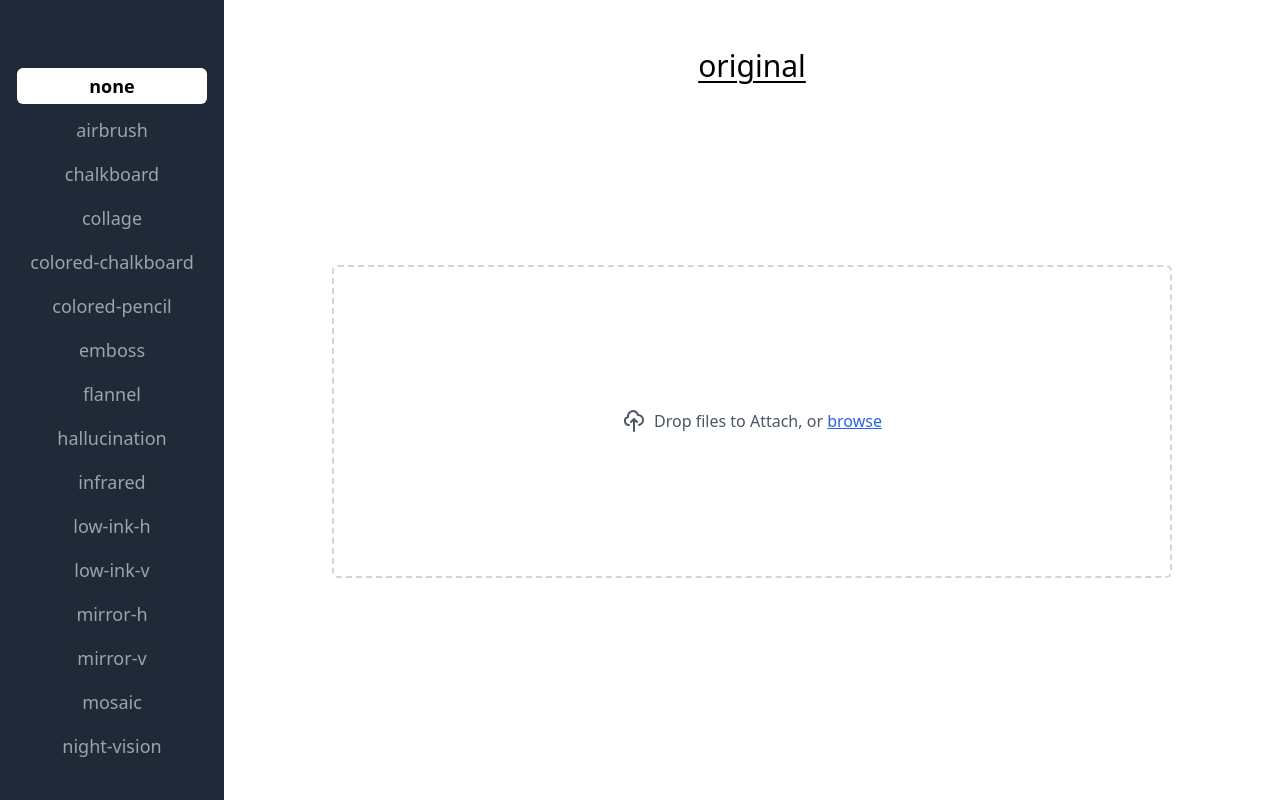
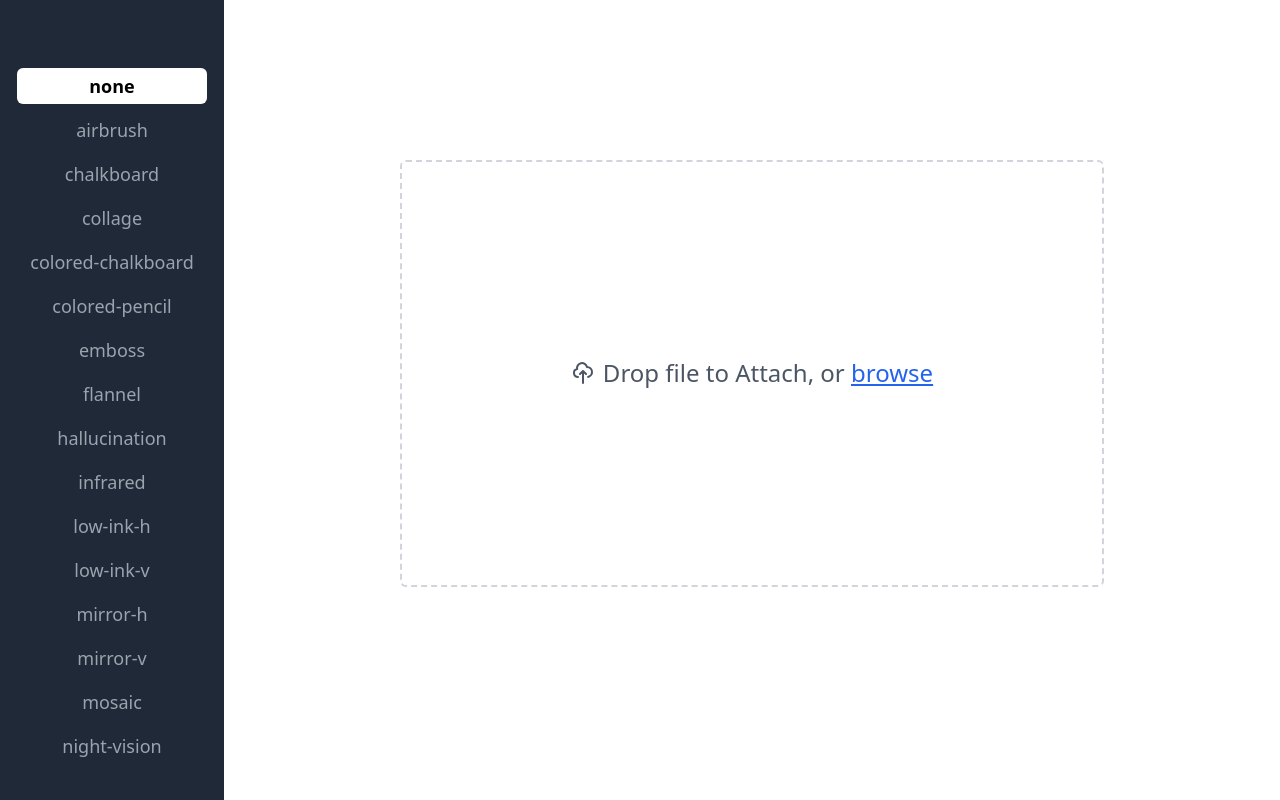
Before and after one commit to cdrani/swathe, a SvelteKit app: page / in a window 1280 px wide. Built offline with nearby package versions, Linux system fonts and the light colour scheme.

Commit message:
feat: gallery and preview views (#6)

```diff
--- a/src-tauri/tauri.conf.json
+++ b/src-tauri/tauri.conf.json
@@ -55,6 +55,8 @@
         },
         "windows": [
             {
+                "minWidth": 800,
+                "minHeight": 600,
                 "fullscreen": false,
                 "height": 600,
                 "resizable": true,
--- a/src/app.css
+++ b/src/app.css
@@ -8,7 +8,7 @@
     }
 
     .image {
-        @apply bg-center bg-cover;
+        @apply w-full aspect-video bg-cover;
         background-image: var(--src);
     }
 
--- a/src/lib/components/FileUpload.svelte
+++ b/src/lib/components/FileUpload.svelte
@@ -29,14 +29,14 @@
     }
 </script>
 
-<div class="relative flex items-center w-full min-h-48 lg:h-5/6">
+<div class="relative grid grid-cols-6 grid-rows-5 mx-auto w-full h-full place-content-center">
     <section
         aria-label="upload"
         on:dragover|preventDefault
         on:drop|preventDefault={handleDrop}
-        class="flex w-5/6 min-h-48 lg:h-1/2 items-center place-content-center justify-self-center transition bg-white border-2 border-gray-300 border-dashed rounded-md hover:border-gray-400 focus:outline-none mx-auto"
+        class="col-start-2 col-span-4 row-start-2 row-span-4 w-full h-2/3 place-content-center transition bg-white border-2 border-gray-300 border-dashed rounded-md hover:border-gray-400 focus:outline-none"
     >
-        <label class="flex justify-center cursor-pointer">
+        <label class="flex w-full h-full p-4 items-center place-content-center cursor-pointer">
             <span class="flex items-center space-x-2">
                 <svg
                     fill="none"
@@ -52,8 +52,8 @@
                         d="M7 16a4 4 0 01-.88-7.903A5 5 0 1115.9 6L16 6a5 5 0 011 9.9M15 13l-3-3m0 0l-3 3m3-3v12"
                     />
                 </svg>
-                <span class="font-medium text-gray-600">
-                    Drop files to Attach, or
+                <span class="text-lg md:text-xl lg:text-2xl text-center font-medium text-gray-600">
+                    Drop file to Attach, or
                     <span class="text-blue-600 underline">browse</span>
                 </span>
             </span>
--- a/src/lib/components/ImagePreview.svelte
+++ b/src/lib/components/ImagePreview.svelte
@@ -4,7 +4,4 @@
     export let dynamic: boolean = false
 </script>
 
-<div
-    style="--src: url({src});"
-    class="flex w-full aspect-square image {dynamic ? effect : ''}"
-></div>
+<div style="--src: url({src});" class="image {dynamic ? effect : ''}"></div>
--- /dev/null
+++ b/src/lib/views/Gallery.svelte
@@ -0,0 +1,14 @@
+<script lang="ts">
+    import { effectsList } from '../effects'
+    import ImagePreview from '$lib/components/ImagePreview.svelte'
+
+    export let src: string
+</script>
+
+<div
+    class="overflow-auto relative w-full h-full p-4 md:p-7 lg:p-10 xl:p-16 grid place-content-start grid-cols-1 sm:grid-cols-2 md:grid-cols-3 lg:grid-cols-4 2xl:grid-cols-6 gap-4 lg:gap-6"
+>
+    {#each effectsList as effect (effect)}
+        <ImagePreview dynamic {effect} {src} />
+    {/each}
+</div>
--- /dev/null
+++ b/src/lib/views/Preview.svelte
@@ -0,0 +1,17 @@
+<script lang="ts">
+    import ImagePreview from '$lib/components/ImagePreview.svelte'
+
+    export let src = ''
+    export let effect = 'none'
+</script>
+
+<div
+    class="grid grid-cols-8 place-content-center gap-8 w-full md:p-4 lg:p-6 xl:p-10 overflow-auto m-4 lg:m-6"
+>
+    <div class="w-full row-span-2 col-span-2">
+        <ImagePreview {src} effect="none" />
+    </div>
+    <div class="w-full col-start-3 col-end-12">
+        <ImagePreview view="preview" dynamic {src} {effect} />
+    </div>
+</div>
--- a/src/routes/+page.svelte
+++ b/src/routes/+page.svelte
@@ -1,49 +1,28 @@
 <script lang="ts">
     import '../app.css'
 
+    import { view } from '../stores/view'
     import { imageURL } from '../stores/image'
     import { selection } from '../stores/effect'
+
+    import Gallery from '$lib/views/Gallery.svelte'
+    import Preview from '$lib/views/Preview.svelte'
     import Sidebar from '$lib/components/Sidebar.svelte'
     import FileUpload from '$lib/components/FileUpload.svelte'
-    import ImagePreview from '$lib/components/ImagePreview.svelte'
 </script>
 
-<div class="absolute flex w-full h-full">
+<div class="flex w-full h-dvh">
     <Sidebar />
 
-    <div
-        class="relative flex-row lg:flex-col w-full h-screen justify-center items-center overflow-auto"
-    >
-        <div
-            class="flex-row md:flex-col place-content-center items-center w-full h-screen columns-1 {$imageURL
-                ? 'xl:columns-2'
-                : ''}"
-        >
-            <div class="flex-col w-full p-6 justify-between columns-1 xl:h-full">
-                <h1
-                    class="text-3xl m-6 text-center lowercase underline underline-offset-4 decoration-2 decoration-solid"
-                >
-                    Original
-                </h1>
-
-                {#if $imageURL}
-                    <ImagePreview src={$imageURL} dynamic={false} effect={$selection} />
-                {:else}
-                    <FileUpload />
-                {/if}
-            </div>
-
-            {#if $imageURL}
-                <div class="flex-col w-full p-6 justify-between columns-1 xl:h-full">
-                    <h1
-                        class="text-3xl m-6 text-center lowercase underline underline-offset-4 decoration-2 decoration-solid"
-                    >
-                        {$selection}
-                    </h1>
-
-                    <ImagePreview src={$imageURL} dynamic={true} effect={$selection} />
-                </div>
+    {#if !$imageURL}
+        <FileUpload />
+    {:else}
+        <div class="flex w-11/12 h-full overflow-y-auto lg:place-content-center">
+            {#if $view == 'gallery'}
+                <Gallery src={$imageURL} />
+            {:else}
+                <Preview src={$imageURL} effect={$selection} />
             {/if}
         </div>
-    </div>
+    {/if}
 </div>
--- /dev/null
+++ b/src/stores/view.ts
@@ -0,0 +1,4 @@
+import { writable } from 'svelte/store'
+
+type View = 'gallery' | 'preview'
+export const view = writable<View>('preview')
```
